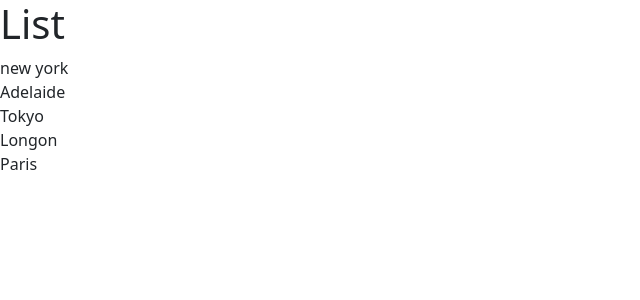
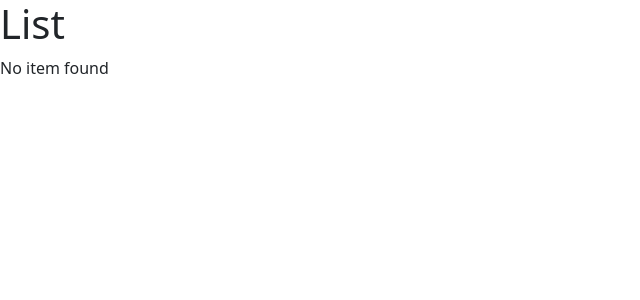
Before and after one commit to Crocodylle/react-app-, a React (Vite) app: page / in a window 1280 px wide. Shown: the top 300 px of the page, without its empty margins (0-640 px from the left). Built offline with nearby package versions, Linux system fonts and the light colour scheme.

Commit message:
Conditional Changes
Conditional change added to the component in order to render or not the element.

```diff
--- a/src/components/ListGroup.tsx
+++ b/src/components/ListGroup.tsx
@@ -1,11 +1,13 @@
 import { Fragment } from "react";
 
 function ListGroup() {
-  const items = ["new york", "Adelaide", "Tokyo", "Longon", "Paris"];
+  let items = ["new york", "Adelaide", "Tokyo", "Longon", "Paris"];
+  items = [];
 
   return (
     <>
       <h1>List</h1>
+      {items.length === 0 && <p>No item found</p>}
       <ul className="list-group">
         {items.map((item) => (
           <li key={item}>{item}</li>
```
